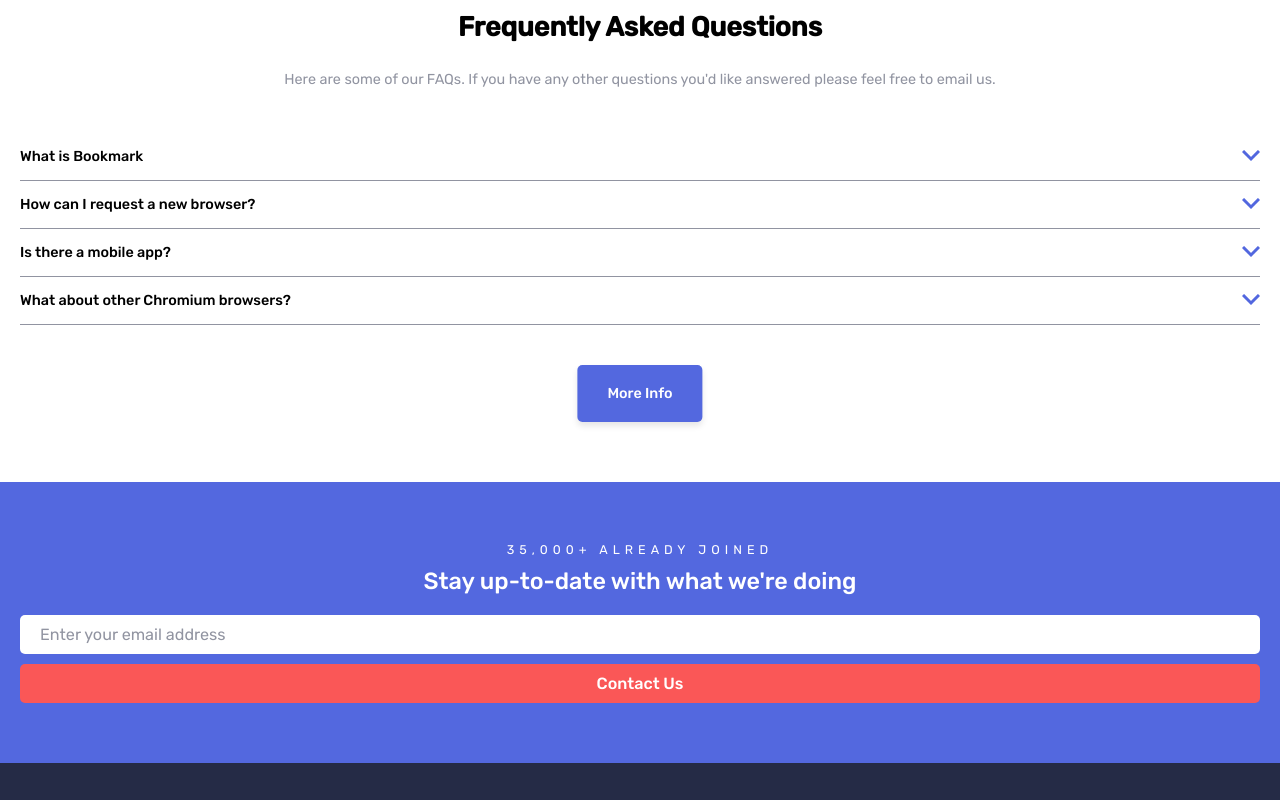
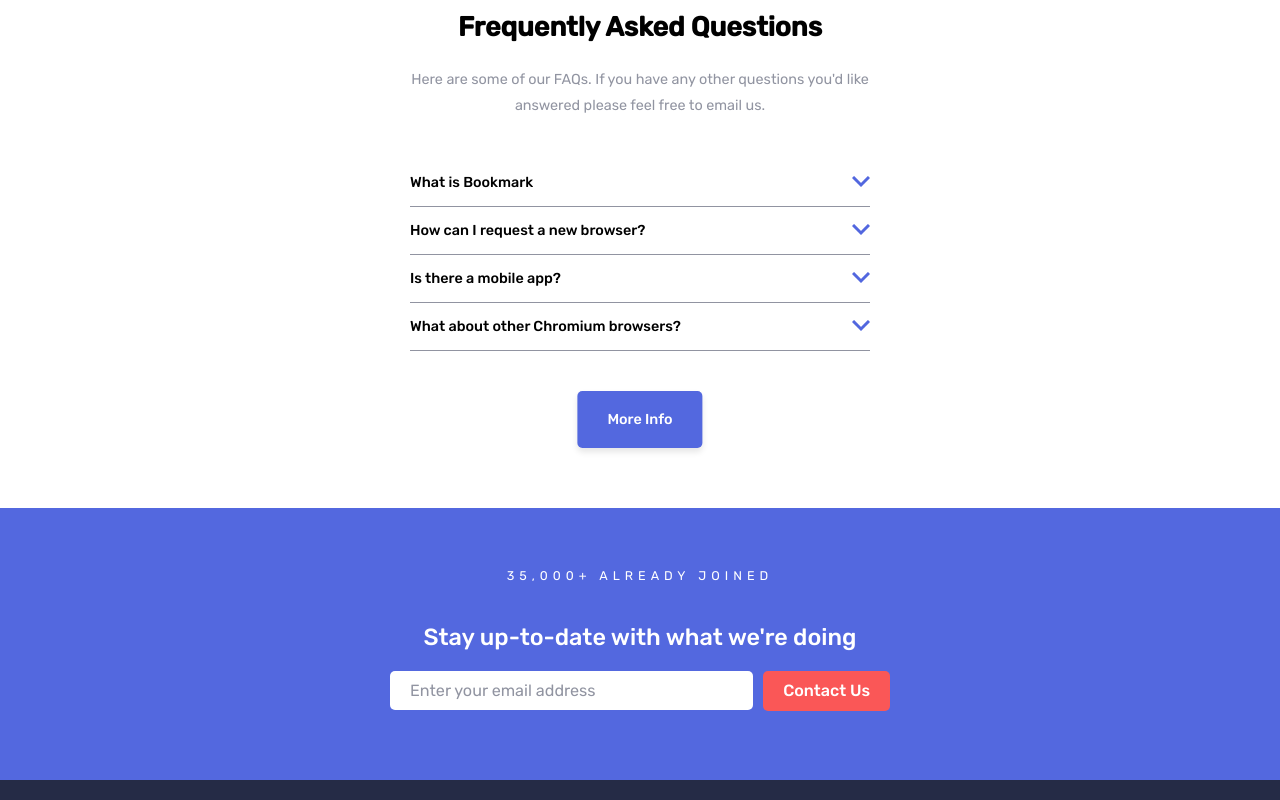
Before and after one commit to RapRy/bookmarkLandingPage, a React (Create React App) app: page / in a window 1280 px wide. Shown: the part 3080-3880 px from the top of the page. Built offline with nearby package versions, Linux system fonts and the light colour scheme.

Commit message:
minor update

```diff
--- a/src/components/Faq/Accord.js
+++ b/src/components/Faq/Accord.js
@@ -41,10 +41,11 @@
             }
         }
     `
+    const toggleStatus = () => status === false ? setStatus(true) : setStatus(false);
 
     return (
         <AccordWrap status={status}>
-            <div className="accordHead" onClick={() => setStatus(true)}>
+            <div className="accordHead" onClick={toggleStatus}>
                 <p>{val.question}</p>
                 <img src={iconArrow} alt="arrow" />
             </div>
--- a/src/components/Faq/Faq.js
+++ b/src/components/Faq/Faq.js
@@ -9,6 +9,11 @@
         margin:60px 0 0;
         padding:0 20px;
         text-align:center;
+
+        @media (min-width:500px){
+            width:500px;
+            margin:60px auto 0;
+        }
 
         h1{
             font-weight:600;
@@ -28,6 +33,11 @@
     const AccordCont = styled.div`
         margin:40px 0 0;
         padding:0 20px;
+
+        @media (min-width:500px){
+            width:500px;
+            margin:40px auto 0;
+        }
     `
 
     const CtaBtn = styled.button`
--- a/src/components/Features/Tab.js
+++ b/src/components/Features/Tab.js
@@ -1,22 +1,25 @@
-import React from 'react'
+import React, { useRef, useState, useEffect } from 'react'
 
 import styled from 'styled-components'
 
 import featureTab1 from '../../images/illustration-features-tab-1.svg'
 
 const Tab = ({ tabImage, tabDesc, tabHead }) => {
+    const imgRef = useRef(null)
+    const [imgHeight, setImgHeight] = useState(0)
+
     const TabImageCont = styled.div`
         margin-top:60px;
         padding:0 20px;
         position:relative;
 
         .tabImageBg{
-            height:200px;
+            height:${props => props.imgHeight > 300 ? (props.imgHeight - 100)+"px" : (props.imgHeight - 60)+"px"};
             width:75%;
             background:hsl(231, 69%, 60%);
             position:absolute;
             left:0;
-            top:40px;
+            top:${props => props.imgHeight > 300 ? "100px" : "60px"};
             z-index:-1;
             border-radius:0 100px 100px 0;
         }
@@ -42,10 +45,17 @@
         }
     `
 
+    useEffect(() => {
+        setImgHeight(imgHeight !== 0 && imgRef.current.clientHeight)
+        window.addEventListener('resize', () => {
+            setImgHeight(imgRef.current.clientHeight)
+        })
+    }, [imgHeight])
+
     return (
         <div>
-            <TabImageCont>
-                <img src={tabImage} alt="Illustraion Hero"/>
+            <TabImageCont imgHeight={imgHeight}>
+                <img src={tabImage} alt="Illustraion Hero" ref={imgRef}/>
                 <div className="tabImageBg"></div>
             </TabImageCont>
             <TabPhraseCont>
--- a/src/components/Hero/Hero.js
+++ b/src/components/Hero/Hero.js
@@ -1,4 +1,4 @@
-import React from 'react'
+import React, { useState, useEffect, useRef } from 'react'
 
 import styled from 'styled-components'
 
@@ -6,18 +6,21 @@
 
 const Hero = () => {
 
+    const imgRef = useRef(null);
+    const [imgHeight, setImgHeight] = useState(0);
+
     const HeroImageCont = styled.div`
         margin-top:60px;
         padding:0 20px;
         position:relative;
 
         .heroImageBg{
-            height:200px;
+            height:${props => props.imgHeight > 300 ? (props.imgHeight - 100)+"px" : (props.imgHeight - 60)+"px"};
             width:75%;
             background:hsl(231, 69%, 60%);
             position:absolute;
             right:0;
-            top:40px;
+            top:${props => props.imgHeight > 300 ? "100px" : "60px"};
             z-index:-1;
             border-radius:100px 0 0 100px;
         }
@@ -67,10 +70,18 @@
         }
     `
 
+    useEffect(() => {
+        setImgHeight(imgHeight !== 0 && imgRef.current.clientHeight)
+        window.addEventListener('resize', () => {
+            setImgHeight(imgRef.current.clientHeight)
+        })
+
+    }, [imgHeight])
+
     return (
         <div>
-            <HeroImageCont>
-                <img src={illustrationHero} alt="Illustraion Hero"/>
+            <HeroImageCont imgHeight={imgHeight}>
+                <img src={illustrationHero} alt="Illustraion Hero" ref={imgRef}/>
                 <div className="heroImageBg"></div>
             </HeroImageCont>
             <HeroPhraseCont>
--- a/src/components/Newsletter/Newsletter.js
+++ b/src/components/Newsletter/Newsletter.js
@@ -9,7 +9,15 @@
         margin:60px 0 0;
         background:hsl(231, 69%, 60%);
         padding:60px 20px;
-        text-align:center;
+
+        & > div{
+            text-align:center;
+
+            @media (min-width:500px){
+                width:500px;
+                margin:0 auto;
+            }
+        }
 
         .heading{
             margin-bottom:20px;
@@ -19,6 +27,10 @@
                 font-size:.7rem;
                 letter-spacing:5px;
                 margin-bottom:10px;
+
+                @media (min-width:500px){
+                    margin-bottom:40px;
+                }
             }
 
             h1{
@@ -29,6 +41,14 @@
         }
 
         .newsForm{
+            form{
+                @media (min-width:500px){
+                    display:grid;
+                    grid-template-columns:1fr auto;
+                    grid-gap:10px;
+                }
+            }
+
             button{
                 width:100%;
                 border-radius:5px;
@@ -40,6 +60,10 @@
                 border:none;
                 background:hsl(0, 94%, 66%);
                 cursor:pointer;
+
+                @media (min-width:500px){
+                    height:40px;
+                }
             }
         }
     `
@@ -62,8 +86,8 @@
     }
 
     return (
-        <div>
-            <NewsletterCont>
+        <NewsletterCont>
+            <div>
                 <div className="heading">
                     <p>35,000+ ALREADY JOINED</p>
                     <h1>Stay up-to-date with what we're doing</h1>
@@ -74,8 +98,8 @@
                         <button type="submit" className="submitEmail">Contact Us</button>
                     </form>
                 </div>
-            </NewsletterCont>
-        </div>
+            </div>
+        </NewsletterCont>
     )
 }
 
```
Also changed, not shown: 1 other file (tests, documents, lock files or other folders).
